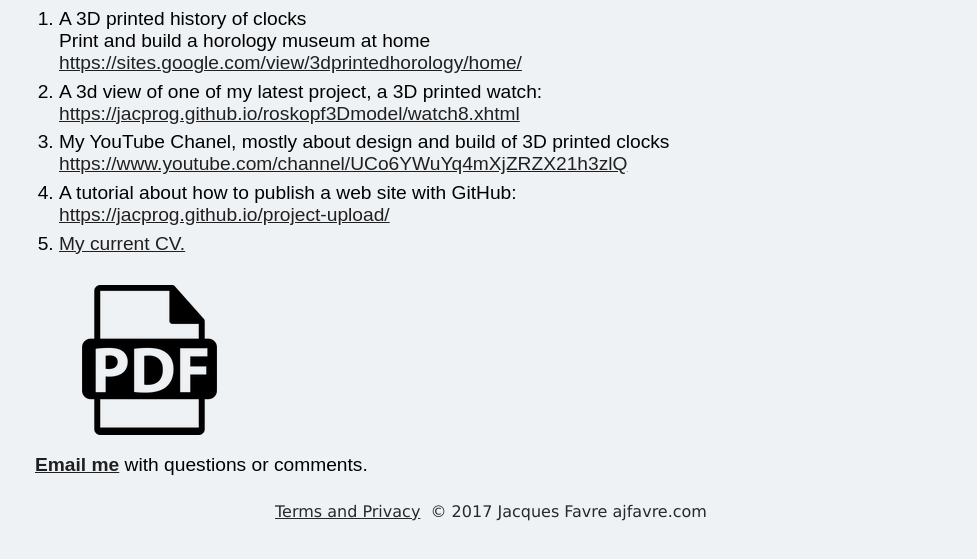
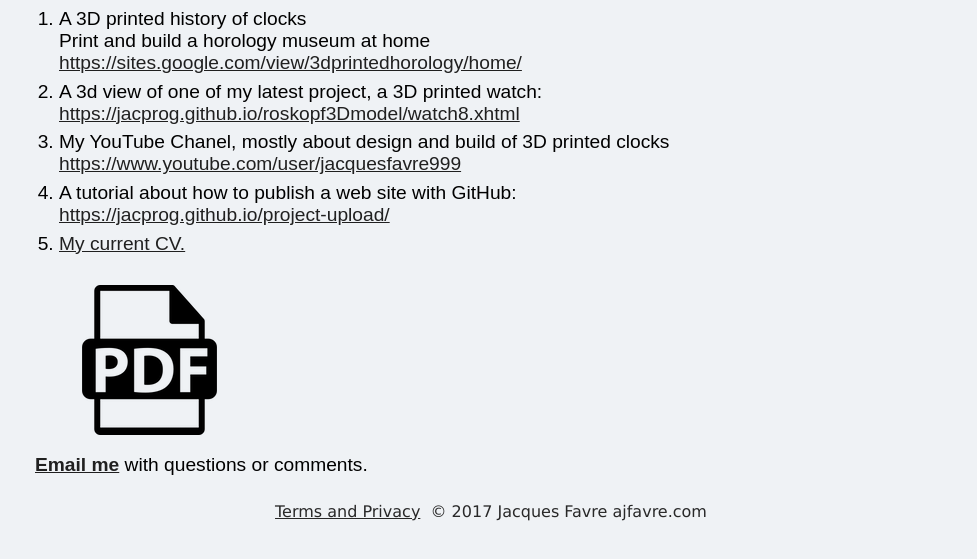
Before and after one commit to jacprog/portfolio22, a plain HTML site: page pages/links.html in a window 1280 px wide. Shown: the part 169-728 px from the top of the page, without its empty margins (149-1126 px from the left). Drawn offline with nearby package versions, Linux system fonts and the light colour scheme.

Commit message:
Update links.html
update YT link

```diff
--- a/pages/links.html
+++ b/pages/links.html
@@ -83,7 +83,7 @@
 		</li>
 		<li>A 3d view of one of my latest project, a 3D printed watch:<br><a href="https://jacprog.github.io/roskopf3Dmodel/watch8.xhtml" target="blank">https://jacprog.github.io/roskopf3Dmodel/watch8.xhtml</a>
 		</li>
-		<li>My YouTube Chanel, mostly about design and build of 3D printed clocks<br><a href="https://www.youtube.com/channel/User/jacquesfavre999" target="blank">https://www.youtube.com/channel/UCo6YWuYq4mXjZRZX21h3zlQ</a>
+		<li>My YouTube Chanel, mostly about design and build of 3D printed clocks<br><a href="https://www.youtube.com/channel/User/jacquesfavre999" target="blank">https://www.youtube.com/user/jacquesfavre999</a>
 		</li>
 		<li>A tutorial about how to publish a web site with GitHub:<br><a href="https://jacprog.github.io/project-upload/" target="blank">https://jacprog.github.io/project-upload/</a>
 		</li>
```
